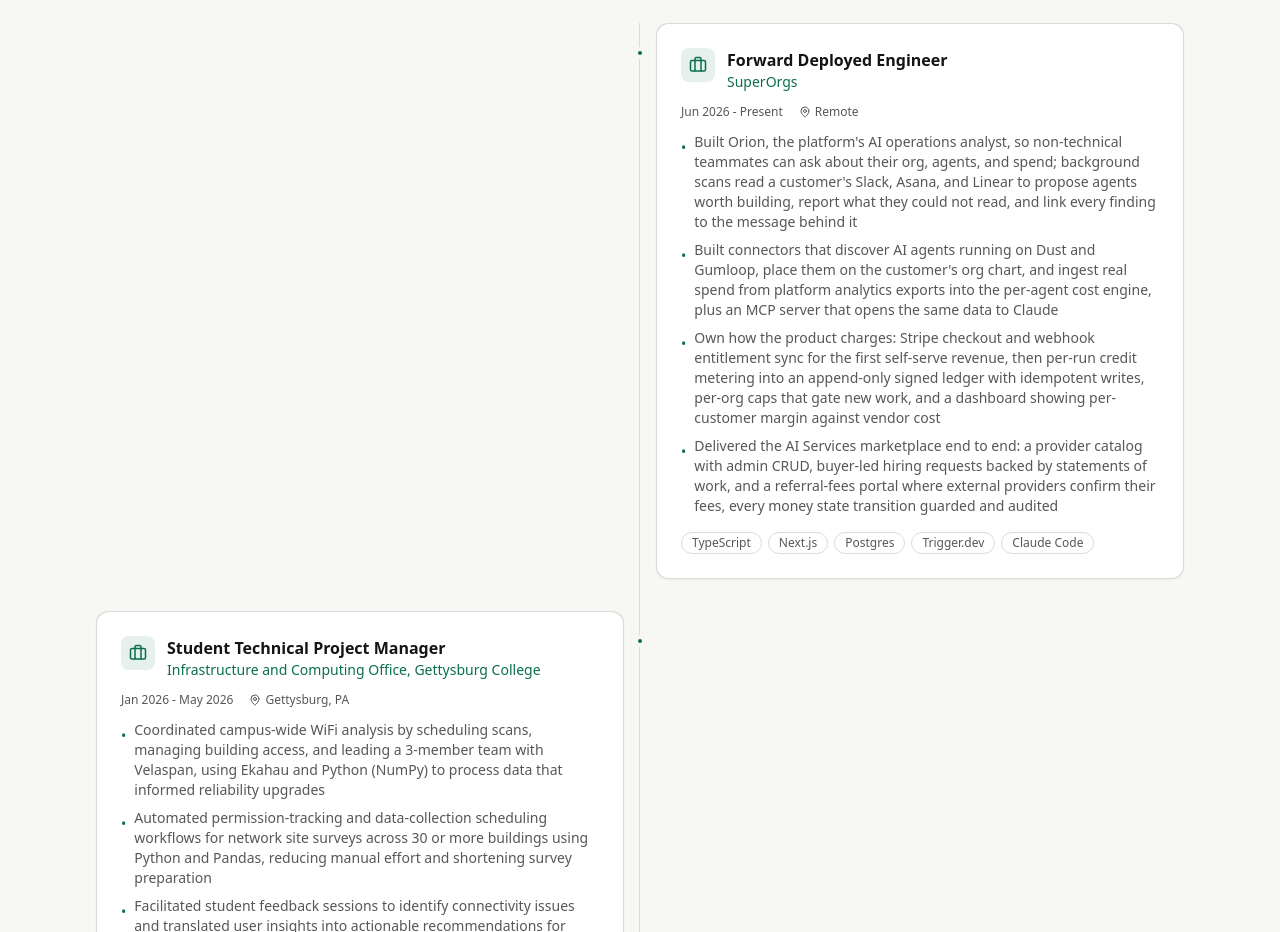
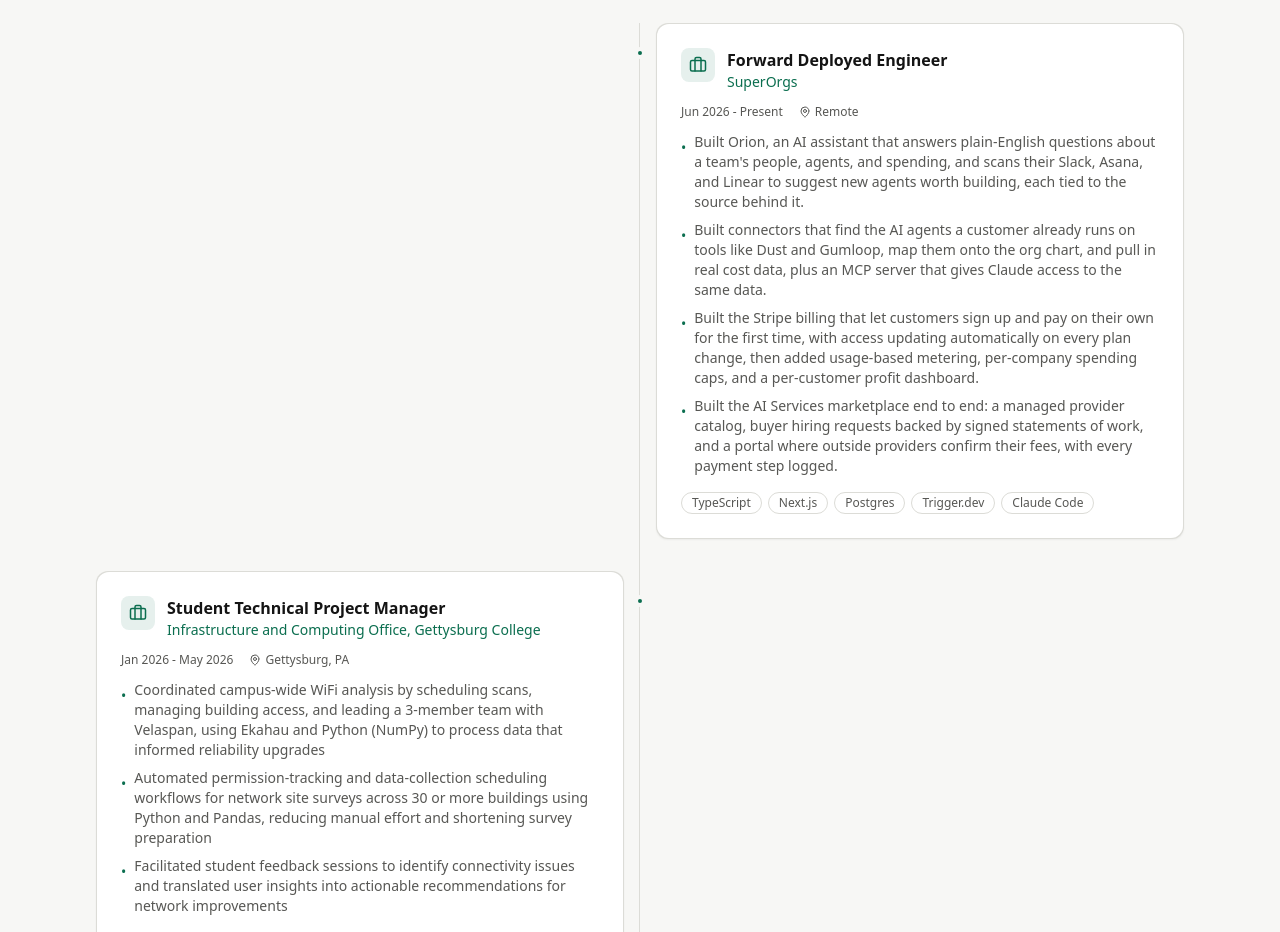
Before and after one commit to salehaiftikharr/portfolio, a Next.js app: page / in a window 1280 px wide. Shown: the part 6080-7012 px from the top of the page. Built offline with nearby package versions, Linux system fonts and the light colour scheme.

Commit message:
Match the SuperOrgs bullets to the resume verbatim

```diff
--- a/src/data/experience.ts
+++ b/src/data/experience.ts
@@ -9,10 +9,10 @@
     duration: "Jun 2026 - Present",
     type: "work",
     description: [
-      "Built Orion, the platform's AI operations analyst, so non-technical teammates can ask about their org, agents, and spend; background scans read a customer's Slack, Asana, and Linear to propose agents worth building, report what they could not read, and link every finding to the message behind it",
-      "Built connectors that discover AI agents running on Dust and Gumloop, place them on the customer's org chart, and ingest real spend from platform analytics exports into the per-agent cost engine, plus an MCP server that opens the same data to Claude",
-      "Own how the product charges: Stripe checkout and webhook entitlement sync for the first self-serve revenue, then per-run credit metering into an append-only signed ledger with idempotent writes, per-org caps that gate new work, and a dashboard showing per-customer margin against vendor cost",
-      "Delivered the AI Services marketplace end to end: a provider catalog with admin CRUD, buyer-led hiring requests backed by statements of work, and a referral-fees portal where external providers confirm their fees, every money state transition guarded and audited",
+      "Built Orion, an AI assistant that answers plain-English questions about a team's people, agents, and spending, and scans their Slack, Asana, and Linear to suggest new agents worth building, each tied to the source behind it.",
+      "Built connectors that find the AI agents a customer already runs on tools like Dust and Gumloop, map them onto the org chart, and pull in real cost data, plus an MCP server that gives Claude access to the same data.",
+      "Built the Stripe billing that let customers sign up and pay on their own for the first time, with access updating automatically on every plan change, then added usage-based metering, per-company spending caps, and a per-customer profit dashboard.",
+      "Built the AI Services marketplace end to end: a managed provider catalog, buyer hiring requests backed by signed statements of work, and a portal where outside providers confirm their fees, with every payment step logged.",
     ],
     techStack: ["TypeScript", "Next.js", "Postgres", "Trigger.dev", "Claude Code"],
   },
```
